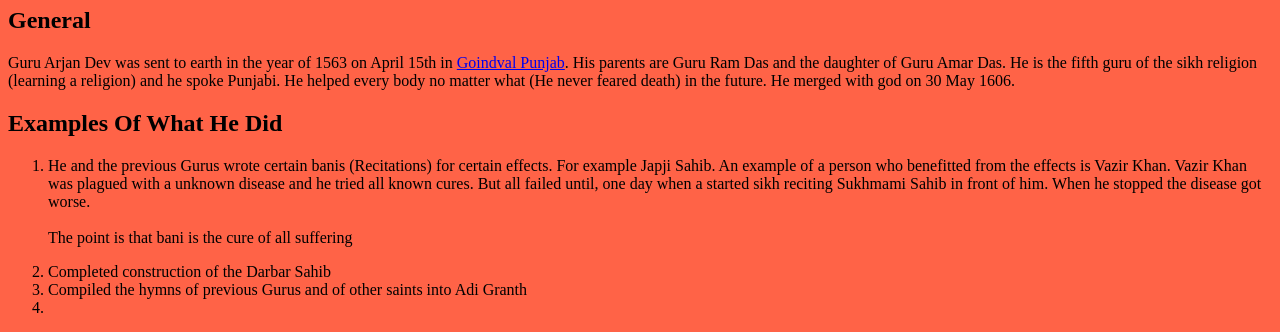
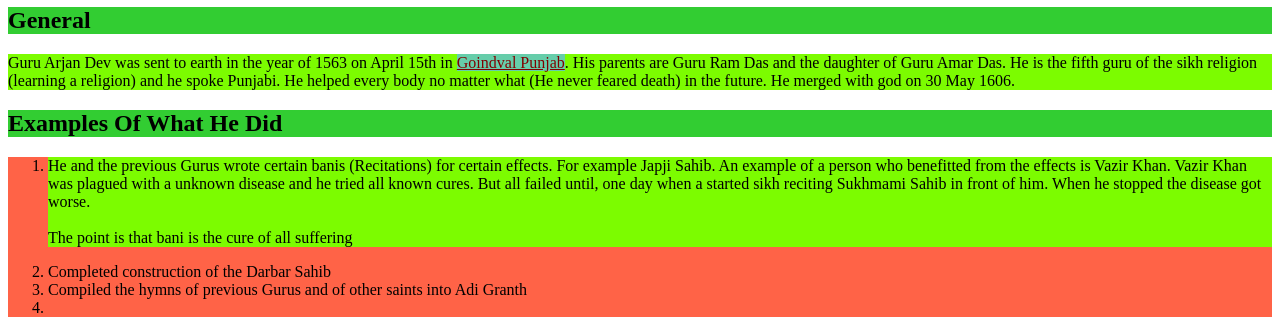
Before and after one commit to Python-Coderss/python-coderss.github.io, a plain HTML site: page index.html in a window 1280 px wide. Shown: the part 73-405 px from the top of the page. Drawn offline with Linux system fonts and the light colour scheme.

Commit message:
Update index.html

```diff
--- a/index.html
+++ b/index.html
@@ -2,9 +2,21 @@
 <html>
   <head>
     <title>Guru Arjan Dev</title>
-    <style>body {
+    <style>ol {
       font-family: "Times New Roman", Times, serif;
       background-color:Tomato;
+      } h2, h1 {
+      font-family: "Times New Roman", Times, serif;
+      background-color:LimeGreen;
+      	}
+      a {
+      font-family: "Times New Roman", Times, serif;
+      color:Maroon;
+      background-color:MediumAquaMarine;
+      	}
+      p {
+      font-family: "Times New Roman", Times, serif;
+      background-color:LawnGreen;
       }</style>
   </head>
   <body>
```
